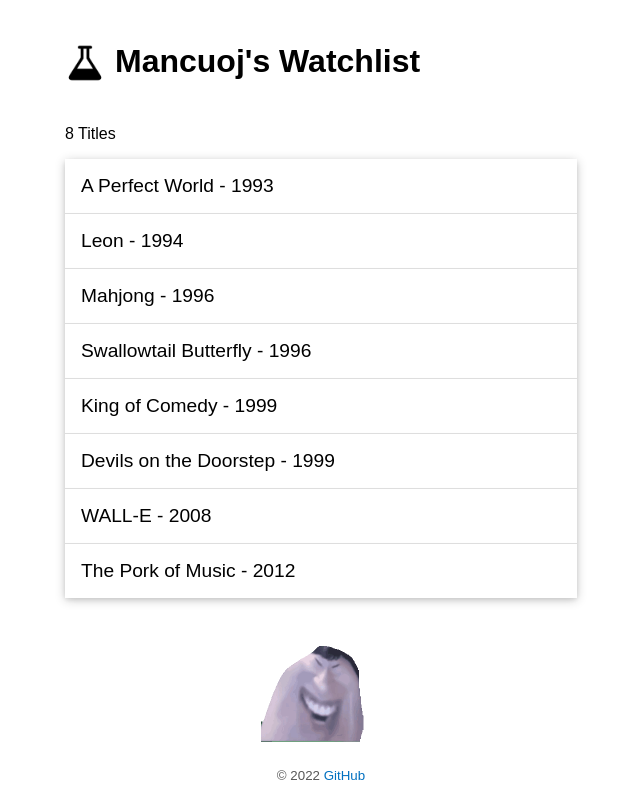
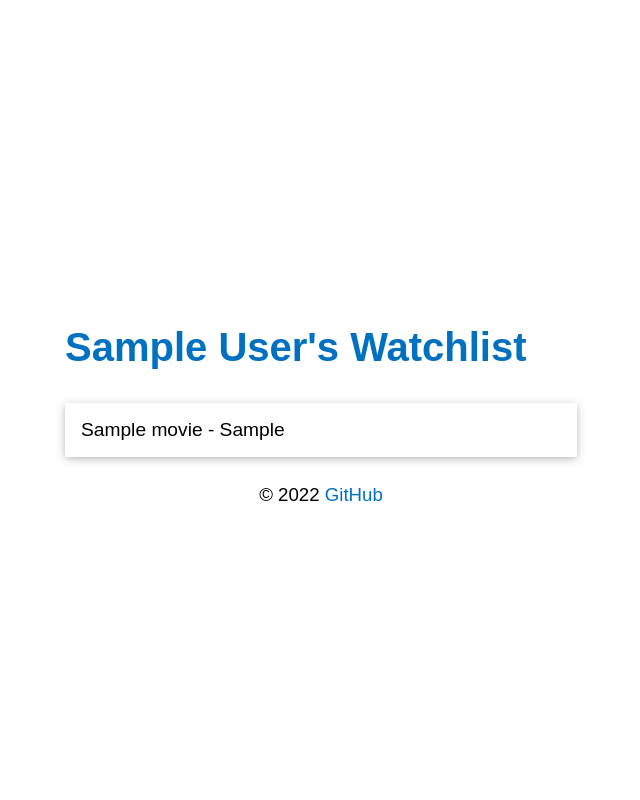
Before and after one commit to mancuoj/watchlist, a Flask app: page / in a window 1280 px wide. Shown: the whole page, without its empty margins (319-959 px from the left). Run offline with Flask 2, Linux system fonts and the light colour scheme; tables that the repository leaves empty hold one stand-in row (values such as "Sample post").

Commit message:
feat: ch5

```diff
--- a/app.py
+++ b/app.py
@@ -1,22 +1,75 @@
+import os
+import sys
+import click
+
 from flask import Flask, render_template
+from flask_sqlalchemy import SQLAlchemy
+
+WIN = sys.platform.startswith("win")
+if WIN:
+    prefix = "sqlite:///"
+else:
+    prefix = "sqlite:////"
 
 app = Flask(__name__)
+app.config["SQLALCHEMY_DATABASE_URI"] = prefix + os.path.join(app.root_path, "data.db")
+app.config["SQLALCHEMY_TRACK_MODIFICATIONS"] = False
+db = SQLAlchemy(app)
 
-# 虚拟数据
-name = "Mancuoj"
-movies = [
-    {"title": "A Perfect World", "year": "1993"},
-    {"title": "Leon", "year": "1994"},
-    {"title": "Mahjong", "year": "1996"},
-    {"title": "Swallowtail Butterfly", "year": "1996"},
-    {"title": "King of Comedy", "year": "1999"},
-    {"title": "Devils on the Doorstep", "year": "1999"},
-    {"title": "WALL-E", "year": "2008"},
-    {"title": "The Pork of Music", "year": "2012"},
-]
+# 创建模型类，程序只有一个用户，所以没有将 User 表和 Movie 表建立关联
+class User(db.Model):
+    id = db.Column(db.Integer, primary_key=True)
+    name = db.Column(db.String(20))
+
+
+class Movie(db.Model):
+    id = db.Column(db.Integer, primary_key=True)
+    title = db.Column(db.String(60))
+    year = db.Column(db.String(4))
+
+
+# 自定义命令行命令，设置选项，如 flask initdb
+@app.cli.command()
+@click.option("--drop", is_flag=True, help="删除后重建数据库...")
+def initdb(drop):
+    # 判断是否输入了选项
+    if drop:
+        db.drop_all()
+    db.create_all()
+    click.echo("初始化数据库...")
+
+
+# 生成虚拟数据
+@app.cli.command()
+def forge():
+    # 如果没有创建数据库就创建一个
+    db.create_all()
+
+    name = "Mancuoj"
+    user = User(name=name)
+    db.session.add(user)
+
+    movies = [
+        {"title": "Dead Poets Society", "year": "1989"},
+        {"title": "A Perfect World", "year": "1993"},
+        {"title": "Leon", "year": "1994"},
+        {"title": "Mahjong", "year": "1996"},
+        {"title": "Swallowtail Butterfly", "year": "1996"},
+        {"title": "King of Comedy", "year": "1999"},
+        {"title": "Devils on the Doorstep", "year": "1999"},
+        {"title": "WALL-E", "year": "2008"},
+        {"title": "The Pork of Music", "year": "2012"},
+    ]
+    for m in movies:
+        movie = Movie(title=m["title"], year=m["year"])
+        db.session.add(movie)
+
+    db.session.commit()
+    click.echo("数据填充完毕...")
 
 
 @app.route("/")
 def index():
-    # 渲染模板，传入变量
-    return render_template("index.html", name=name, movies=movies)
+    user = User.query.first()
+    movies = Movie.query.all()
+    return render_template("index.html", user=user, movies=movies)
--- a/static/style.css
+++ b/static/style.css
@@ -18,16 +18,12 @@ body {
 }
 
 .title {
-    display: inline-flex;
-    font-size: 2rem;
-}
-
-.logo {
-    width: 40px;
-    margin-right: 10px;
+    color: rgb(0, 112, 192);
+    font-size: 2.5rem;
 }
 
 .movie-list {
+    margin: 0;
     padding: 0;
     list-style: none;
     box-shadow: 0 2px 5px 0 rgba(0, 0, 0, 0.1), 0 2px 10px 0 rgba(0, 0, 0, 0.2);
@@ -48,15 +44,10 @@ body {
     background-color: rgb(0, 112, 192, 0.2);
 }
 
-.sddl {
-    display: block;
-    margin: 1.5rem auto;
-    height: 120px;
-}
-
 footer {
-    color: rgb(88, 88, 88);
+    margin-top: 1.5rem;
     text-align: center;
+    font-size: 1.4rem;
 }
 
 footer a {
--- a/templates/index.html
+++ b/templates/index.html
@@ -5,34 +5,22 @@
     <meta charset="UTF-8">
     <meta http-equiv="X-UA-Compatible" content="IE=edge">
     <meta name="viewport" content="width=device-width, initial-scale=1.0">
-    <title> {{ name }}'s Watchlist </title>
-    <!-- 引入静态文件需要给出资源所在的 URL，通过 Flask 提供的 url_for() 函数来生成 -->
-    <!-- url_for() 的用法，传入端点值（视图函数的名称）和参数，模板中无需导入 -->
-    <!-- 对于静态文件，需要传入的端点值是 static，同时传入相对于 static 文件夹的文件路径 -->
-    <!-- 所以该行返回 /static/images/favicon.png -->
+    <title> {{ user.name }}'s Watchlist </title>
     <link rel="icon" href="{{ url_for('static', filename='images/favicon.png') }}">
     <link rel="stylesheet" href="{{ url_for('static', filename='style.css') }}">
 </head>
 
 <body>
-    <!-- 标题 -->
     <h2 class="title">
-        <img class="logo" src="{{ url_for('static', filename='images/favicon.png') }}" alt="logo">
-        {{ name }}'s Watchlist
+        {{ user.name }}'s Watchlist
     </h2>
 
-    <!-- 电影列表 -->
-    <p> {{ movies|length }} Titles </p>
     <ul class="movie-list">
         {% for movie in movies %}
         <li> {{ movie.title }} - {{ movie.year }} </li>
         {% endfor %}
     </ul>
 
-    <!-- 动图 -->
-    <img class="sddl" src="{{ url_for('static', filename='images/sddl.gif') }}" alt="说的道理">
-
-    <!-- 页脚 -->
     <footer>
         <small>
             &copy; 2022
```
Also changed, not shown: README.md, static/images/sddl.gif (deleted), 2 other files.
